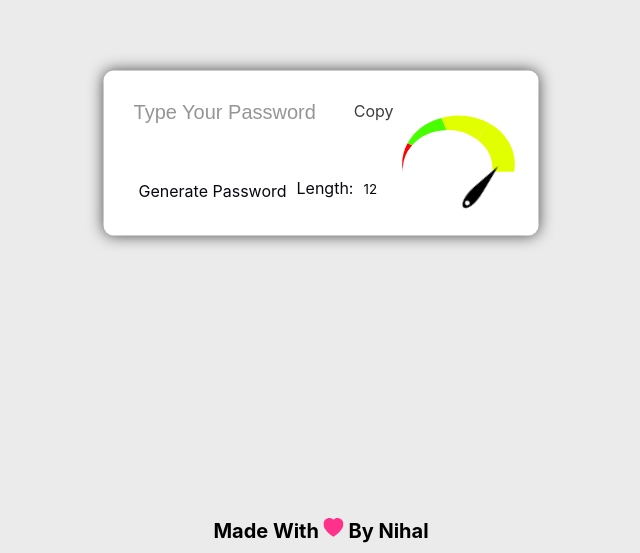
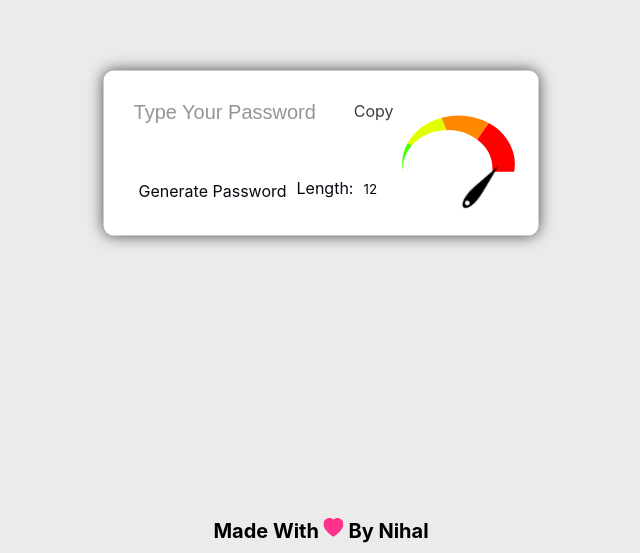
Before and after one commit to devnihal/password-strength-indicator, a plain HTML site: page index.html in a window 1280 px wide. Shown: the part 247-800 px from the top of the page, without its empty margins (319-959 px from the left). Drawn offline with Linux system fonts and the light colour scheme.

Commit message:
Add files via upload

```diff
--- a/index.html
+++ b/index.html
@@ -179,10 +179,11 @@
         <div class="svg_container">
             <svg width="120" height="120" viewBox="0 0 120 120">
              <g id="g3346" transform="matrix(1,0,0,0.85905263,0,18.716723)">
-               <path  id="path846"  style="fill:#ff0000;fill-opacity:1;fill-rule:evenodd"  d="M 13.607422,38.353516 9.0371094,36.164062 A 56.355076,56.355076 0 0 0 3.6445312,60.197266 56.355076,56.355076 0 0 0 4.484375,69.162109 H 4.537109 A 44.8279,44.8279 0 0 1 4.2851562,65.640625 44.8279,44.8279 0 0 1 13.607422,38.353516 Z" />
-               <path  id="path1158"  style="fill:#e2ff00;fill-rule:evenodd"  d="m 78.548828,31.839844 a 44.8279,44.8279 0 0 1 15.392578,33.800781 44.8279,44.8279 0 0 1 -0.154297,3.521484 H 115.625 a 56.355076,56.355076 0 0 0 0.73047,-8.964843 56.355076,56.355076 0 0 0 -26.089845,-47.535157 z" />
-               <path  id="path1704"  style="fill:#e2ff00;fill-opacity:1;fill-rule:evenodd"  d="M 43.880859,6.2851562 43.121094,7.5292969 47.859375,20.871094 A 44.8279,44.8279 0 0 1 49.113281,20.8125 44.8279,44.8279 0 0 1 78.548828,31.839844 L 90.265625,12.662109 A 56.355076,56.355076 0 0 0 60,3.8417969 56.355076,56.355076 0 0 0 43.880859,6.2851562 Z" />
-               <path  id="path1285"  style="fill:#48ff00;fill-opacity:1;fill-rule:evenodd"  d="M 47.859375,20.871094 42.789062,6.59375 A 56.355076,56.355076 0 0 0 9.0371094,36.164062 l 4.5703126,2.189454 A 44.8279,44.8279 0 0 1 47.859375,20.871094 Z" />
+               <path  id="path846"  style="fill:#48ff00;fill-opacity:1;fill-rule:evenodd"  d="M 13.607422,38.353516 9.0371094,36.164062 A 56.355076,56.355076 0 0 0 3.6445312,60.197266 56.355076,56.355076 0 0 0 4.484375,69.162109 H 4.537109 A 44.8279,44.8279 0 0 1 4.2851562,65.640625 44.8279,44.8279 0 0 1 13.607422,38.353516 Z" />
+               <path  id="path1158"  style="fill:#ff0000;fill-rule:evenodd"  d="m 78.548828,31.839844 a 44.8279,44.8279 0 0 1 15.392578,33.800781 44.8279,44.8279 0 0 1 -0.154297,3.521484 H 115.625 a 56.355076,56.355076 0 0 0 0.73047,-8.964843 56.355076,56.355076 0 0 0 -26.089845,-47.535157 z" />
+               <path  id="path1706"  style="fill:#ff0000;fill-rule:evenodd"  d="M 43.880859,6.2851562 A 56.355076,56.355076 0 0 0 42.789062,6.59375 l 0.332032,0.9355469 z" />
+               <path  id="path1704"  style="fill:#ff8800;fill-opacity:1;fill-rule:evenodd"  d="M 43.880859,6.2851562 43.121094,7.5292969 47.859375,20.871094 A 44.8279,44.8279 0 0 1 49.113281,20.8125 44.8279,44.8279 0 0 1 78.548828,31.839844 L 90.265625,12.662109 A 56.355076,56.355076 0 0 0 60,3.8417969 56.355076,56.355076 0 0 0 43.880859,6.2851562 Z" />
+               <path  id="path1285"  style="fill:#e2ff00;fill-opacity:1;fill-rule:evenodd"  d="M 47.859375,20.871094 42.789062,6.59375 A 56.355076,56.355076 0 0 0 9.0371094,36.164062 l 4.5703126,2.189454 A 44.8279,44.8279 0 0 1 47.859375,20.871094 Z" />
              </g>
              <g class="meter_handle" id="g3339">
                <path  id="path2027"  style="fill:#000000;fill-opacity:1;fill-rule:evenodd;stroke-width:0.649834"  d="m 66.164706,75.406937 c 4.368665,26.715923 -2.754475,34.101233 -6.152291,34.101233 -3.397816,0 -10.582376,-7.0097 -6.152291,-34.101233 L 60.012415,37.78352 Z" />
```
